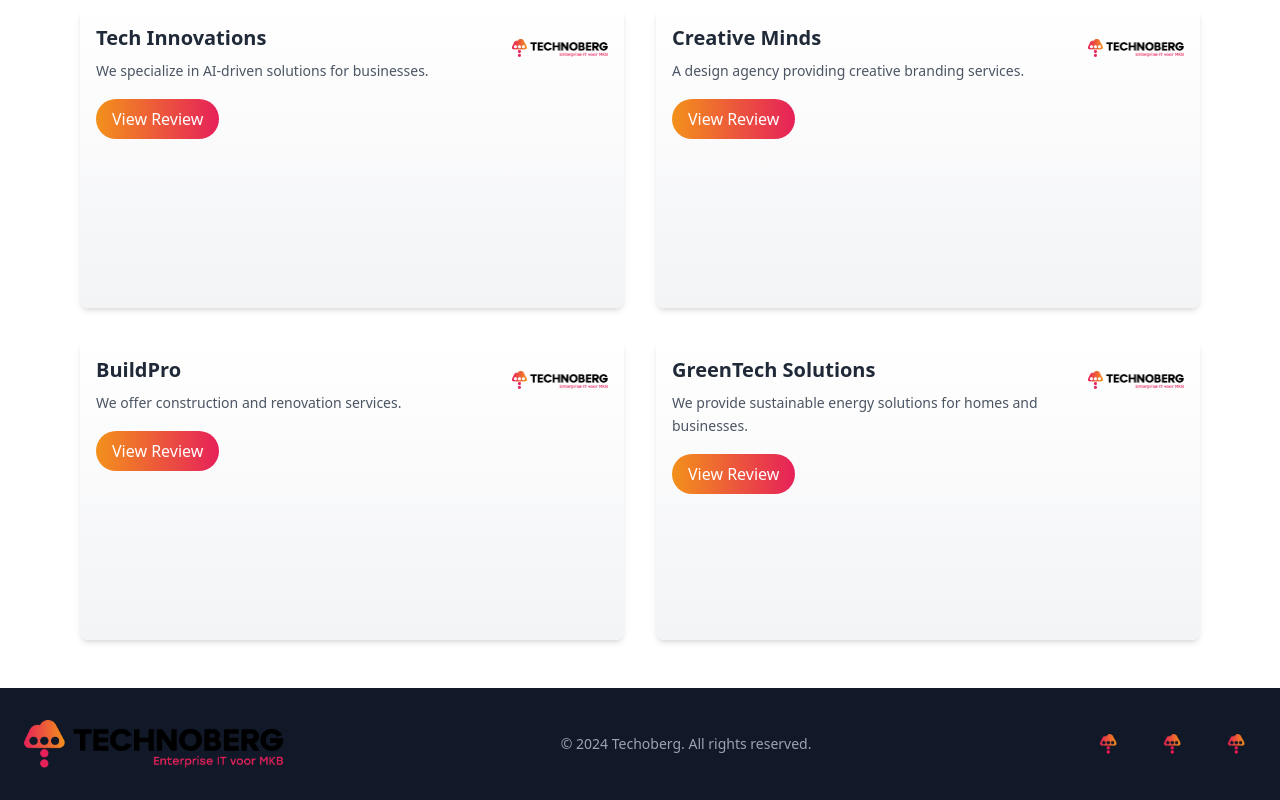
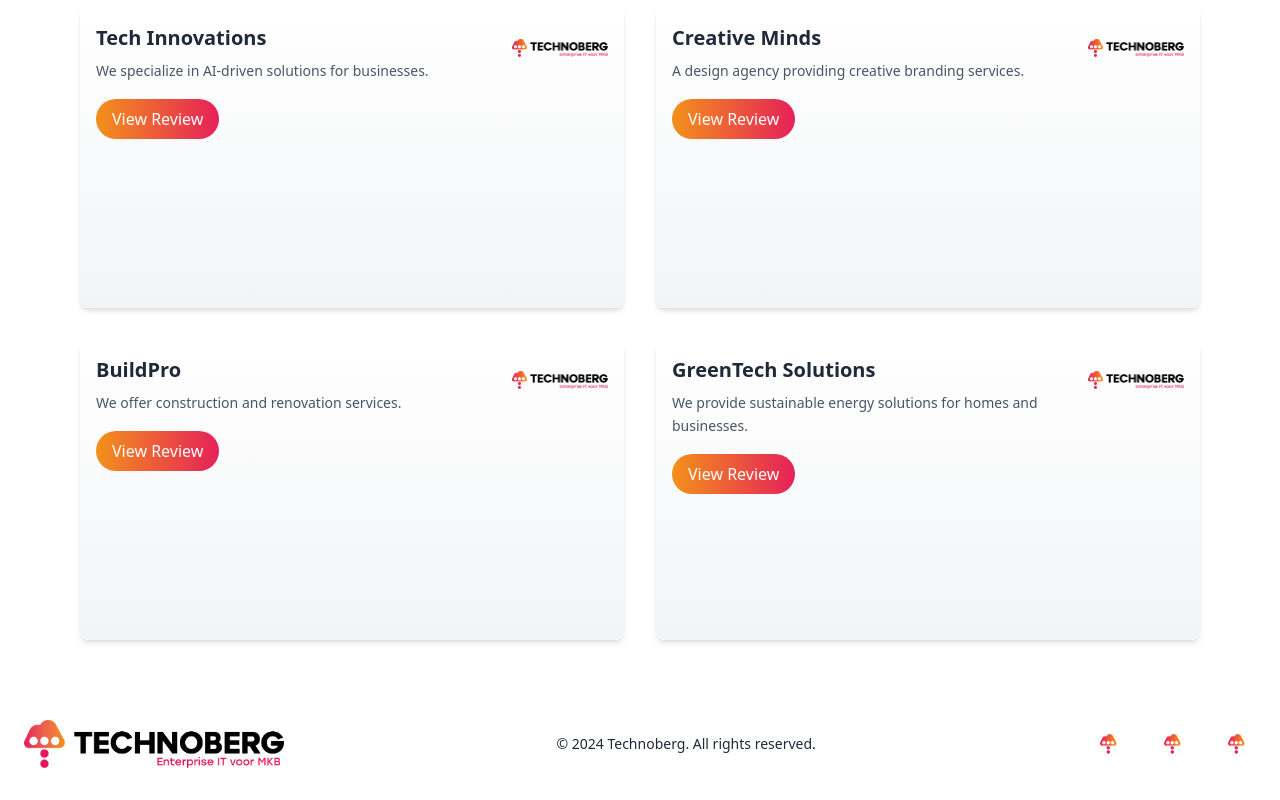
Before and after one commit to AmirCrljenkovic/Portfolio-Technoberg, a React (Vite) app: page /reviews in a window 1280 px wide. Shown: the part 964-1764 px from the top of the page. Built offline with nearby package versions, Linux system fonts and the light colour scheme.

Commit message:
added footer to darkmode. changed clientreviews to a scrollable image. changed banner background

```diff
--- a/index.html
+++ b/index.html
@@ -4,7 +4,7 @@
 <head>
   <meta charset="UTF-8" />
   <meta name="viewport" content="width=device-width, initial-scale=1.0" />
-  <title>Techoberg Development Team</title>
+  <title>Technoberg Development Team</title>
 </head>
 
 <body>
--- a/src/components/About.jsx
+++ b/src/components/About.jsx
@@ -4,18 +4,18 @@ const About = () => {
     return (
         <section id="about" className="bg-white py-12 dark:bg-[#222831]">
             <div className="container mx-auto px-4">
-                {/* Title */}
+
                 <h2 className="text-3xl font-bold text-gray-800 mb-6 text-center dark:text-white">
                     About Us
                 </h2>
 
-                {/* Description */}
+
                 <p className="text-gray-600 text-center max-w-2xl mx-auto mb-6 dark:text-gray-300">
                     We are a team of passionate developers dedicated to building high-quality software solutions.
                     Our expertise ranges from web development to mobile app development and everything in between.
                 </p>
 
-                {/* Image */}
+
                 <div className="flex justify-center">
                     <img
                         src="https://via.placeholder.com/200"
--- a/src/components/Banner.jsx
+++ b/src/components/Banner.jsx
@@ -1,12 +1,12 @@
 import React from "react";
 import LogoRood from "../img/Rood-liggend.png";
+import backgroundImage from "../img/gradient-icons.png";
 
 const Banner = () => {
     return (
         <div
             className="relative w-screen h-16 overflow-hidden dark:bg-[#222831]"
             style={{
-                background: 'linear-gradient(to right, #F3911B, #E6215A)',
                 transform: 'rotate(-5deg)',
                 marginLeft: '-50vw',
                 marginRight: '-50vw',
@@ -14,9 +14,20 @@ const Banner = () => {
                 position: 'relative',
             }}
         >
+
+            <div
+                className="absolute w-full h-full"
+                style={{
+                    backgroundImage: `url(${backgroundImage})`,
+                    backgroundSize: 'cover',
+                    backgroundRepeat: 'repeat-x',
+                    animation: 'scroll-background 15s linear infinite',
+                }}
+            ></div>
+
+
             <div className="absolute w-full h-full flex items-center justify-center">
-                <div className="flex space-x-8">
-
+                <div className="flex space-x-8 animate-scroll">
                     <img src={LogoRood} alt="Logo" className="h-12" />
                     <img src={LogoRood} alt="Logo" className="h-12" />
                     <img src={LogoRood} alt="Logo" className="h-12" />
--- a/src/components/ClientReviews.jsx
+++ b/src/components/ClientReviews.jsx
@@ -1,6 +1,6 @@
 import React, { useState, useEffect } from "react";
 import { Link } from "react-router-dom";
-import heroImage from "../img/gradient.webp";
+import heroImage from "../img/gradient-icons.png";
 
 const reviews = [
     { text: "Techoberg's expertise helped us launch our app faster and more efficiently.", company: "Company A" },
@@ -13,7 +13,6 @@ const ClientReviews = () => {
     const [projectCount, setProjectCount] = useState(0);
     const [isInView, setIsInView] = useState(false);
 
-
     useEffect(() => {
         if (isInView) {
             const targetClientCount = 30;
@@ -22,7 +21,7 @@ const ClientReviews = () => {
             let clientCountCurrent = 0;
             let projectCountCurrent = 0;
 
-            // Client Count Animation
+
             const clientInterval = setInterval(() => {
                 clientCountCurrent += 1;
                 setClientCount(clientCountCurrent);
@@ -31,7 +30,6 @@ const ClientReviews = () => {
                     clearInterval(clientInterval);
                 }
             }, 50);
-
 
             const projectInterval = setInterval(() => {
                 projectCountCurrent += 1;
@@ -43,7 +41,6 @@ const ClientReviews = () => {
             }, 50);
         }
     }, [isInView]);
-
 
     useEffect(() => {
         const observer = new IntersectionObserver(
@@ -72,14 +69,15 @@ const ClientReviews = () => {
     return (
         <section id="client-reviews" className="relative bg-gray-100 py-12">
             <div className="relative">
-                <img src={heroImage} alt="Hero" className="w-full object-cover h-[600px]" />
-                <div className="absolute inset-0 bg-black opacity-50"></div>
-
+                <div
+                    className="bg-cover bg-center h-[600px] bg-fixed"
+                    style={{ backgroundImage: `url(${heroImage})` }}
+                >
+                    <div className="absolute inset-0 bg-black opacity-30"></div>
 
                     <div className="absolute top-12 left-1/2 transform -translate-x-1/2 text-center text-white">
                         <h2 className="text-3xl font-bold">Tevreden klanten door heel Nederland</h2>
                     </div>
-
 
                     <div className="absolute top-[40%] left-1/4 transform -translate-x-1/2 text-white text-center">
                         <h3 className="text-2xl font-semibold">Client Count</h3>
@@ -91,7 +89,6 @@ const ClientReviews = () => {
                         <p className="text-5xl font-bold mt-1">{projectCount}+</p>
                     </div>
 
-
                     <div className="absolute bottom-0 w-full flex flex-col justify-center items-center pb-8">
                         <div className="grid grid-cols-1 md:grid-cols-3 gap-6 w-11/12">
                             {reviews.map((review, index) => (
@@ -102,7 +99,6 @@ const ClientReviews = () => {
                             ))}
                         </div>
 
-
                         <div className="mt-12">
                             <Link to="/Reviews">
                                 <button className="bg-blue-500 text-white py-2 px-6 rounded-lg hover:bg-blue-600 transition duration-300">
@@ -112,6 +108,7 @@ const ClientReviews = () => {
                         </div>
                     </div>
                 </div>
+            </div>
         </section>
     );
 };
--- a/src/components/Footer.jsx
+++ b/src/components/Footer.jsx
@@ -1,30 +1,38 @@
 import icoon from "../img/icon.png";
-import logo from "../img/logo1.png"
+import logoLight from "../img/Rood-liggend.png";
+import logoDark from "../img/Wit-liggend.png";
 
 const Footer = () => {
     return (
-        <footer className="bg-gray-900 text-gray-400 py-8">
+        <footer className="bg-white dark:bg-[#222831] text-gray-800 dark:text-gray-400 py-8">
             <div className="container mx-auto flex flex-col md:flex-row justify-between items-center space-y-6 md:space-y-0 px-6">
 
                 <div className="flex-shrink-0">
-                    <img src={logo} alt="Company Logo" className="h-12" />
+
+                    <img
+                        src={logoLight}
+                        alt="Company Logo"
+                        className="h-12 dark:hidden"
+                    />
+                    <img
+                        src={logoDark}
+                        alt="Company Logo"
+                        className="h-12 hidden dark:block"
+                    />
                 </div>
-
 
                 <div className="text-center md:text-left">
                     <p className="text-sm">
-                        &copy; {new Date().getFullYear()} Techoberg. All rights reserved.
+                        &copy; {new Date().getFullYear()} Technoberg. All rights reserved.
                     </p>
                 </div>
 
-
                 <div className="flex space-x-6">
-
                     <a
                         href="https://yourwebsite.com"
                         target="_blank"
                         rel="noopener noreferrer"
-                        className="hover:text-white transition duration-200 ease-in-out"
+                        className="hover:text-black dark:hover:text-white transition duration-200 ease-in-out"
                     >
                         <img src={icoon} alt="Website" className="h-10 w-10" />
                     </a>
@@ -33,7 +41,7 @@ const Footer = () => {
                         href="https://www.linkedin.com/in/yourprofile"
                         target="_blank"
                         rel="noopener noreferrer"
-                        className="hover:text-white transition duration-200 ease-in-out"
+                        className="hover:text-black dark:hover:text-white transition duration-200 ease-in-out"
                     >
                         <img src={icoon} alt="LinkedIn" className="h-10 w-10" />
                     </a>
@@ -42,7 +50,7 @@ const Footer = () => {
                         href="https://www.facebook.com/yourprofile"
                         target="_blank"
                         rel="noopener noreferrer"
-                        className="hover:text-white transition duration-200 ease-in-out"
+                        className="hover:text-black dark:hover:text-white transition duration-200 ease-in-out"
                     >
                         <img src={icoon} alt="Facebook" className="h-10 w-10" />
                     </a>
```
Also changed, not shown: src/App.css (line endings or trailing spaces), 1 other file (tests, documents, lock files or other folders). Lines whose indentation alone changed are shown as unchanged.
